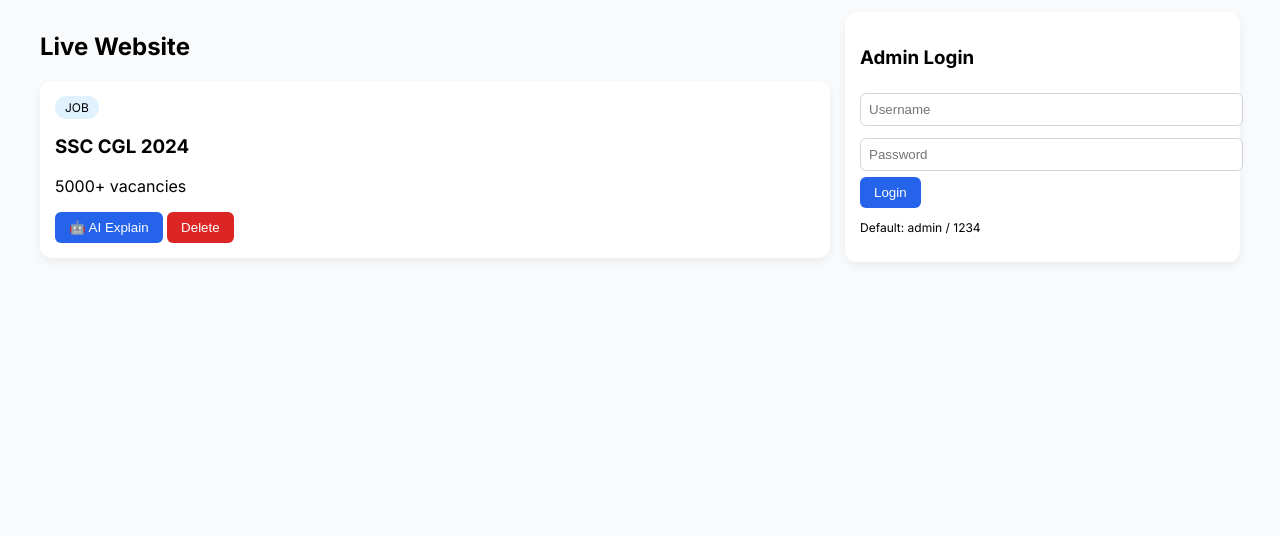
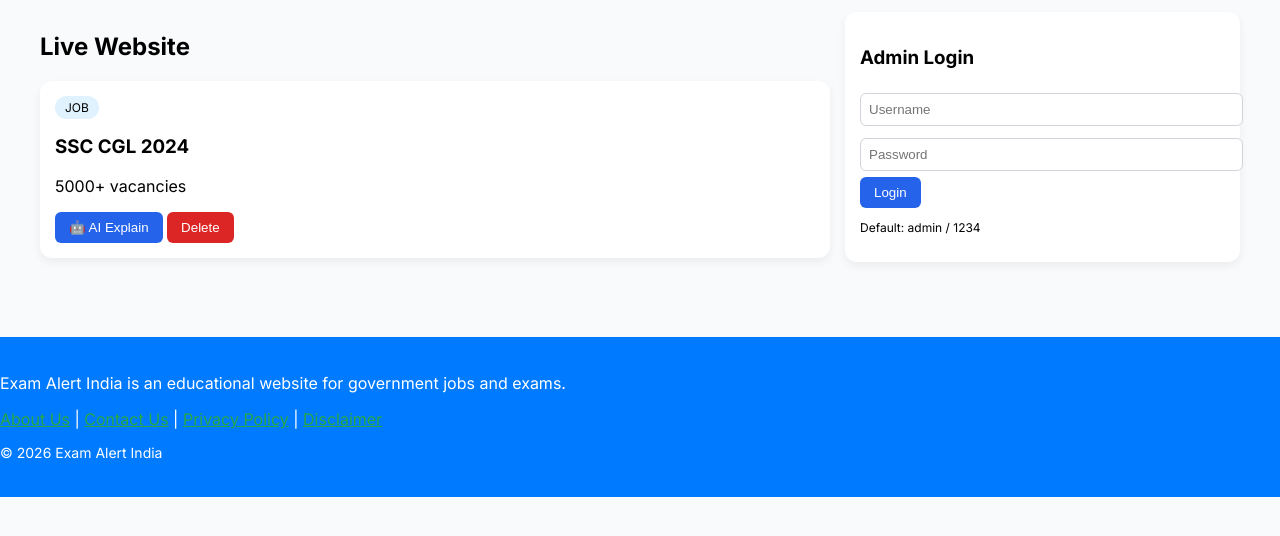
Before and after one commit to indiaexamalert1/exam-alert-india, a plain HTML site: page index.html in a window 1280 px wide. Shown: the part 62-598 px from the top of the page. Drawn offline with Linux system fonts and the light colour scheme.

Commit message:
Update index.html

```diff
--- a/index.html
+++ b/index.html
@@ -139,6 +139,24 @@
 },800);
 }
 </script>
+  <footer style="background:#007bff; color:white; padding:20px 0; margin-top:40px; min-height:120px;">
+
+    <p>Exam Alert India is an educational website for government jobs and exams.</p>
+
+    <div style="margin-top:15px;">
+      <a href="about.html" style="color:#28a745;">About Us</a> |
+      <a href="contact.html" style="color:#28a745;">Contact Us</a> |
+      <a href="privacy.html" style="color:#28a745;">Privacy Policy</a> |
+      <a href="disclaimer.html" style="color:#28a745;">Disclaimer</a>
+    </div>
+
+    <p style="margin-top:15px; font-size:14px;">
+      © 2026 Exam Alert India
+    </p>
+
+  </div>
+  </footer>
+
 
 </body>
 </html>
```
